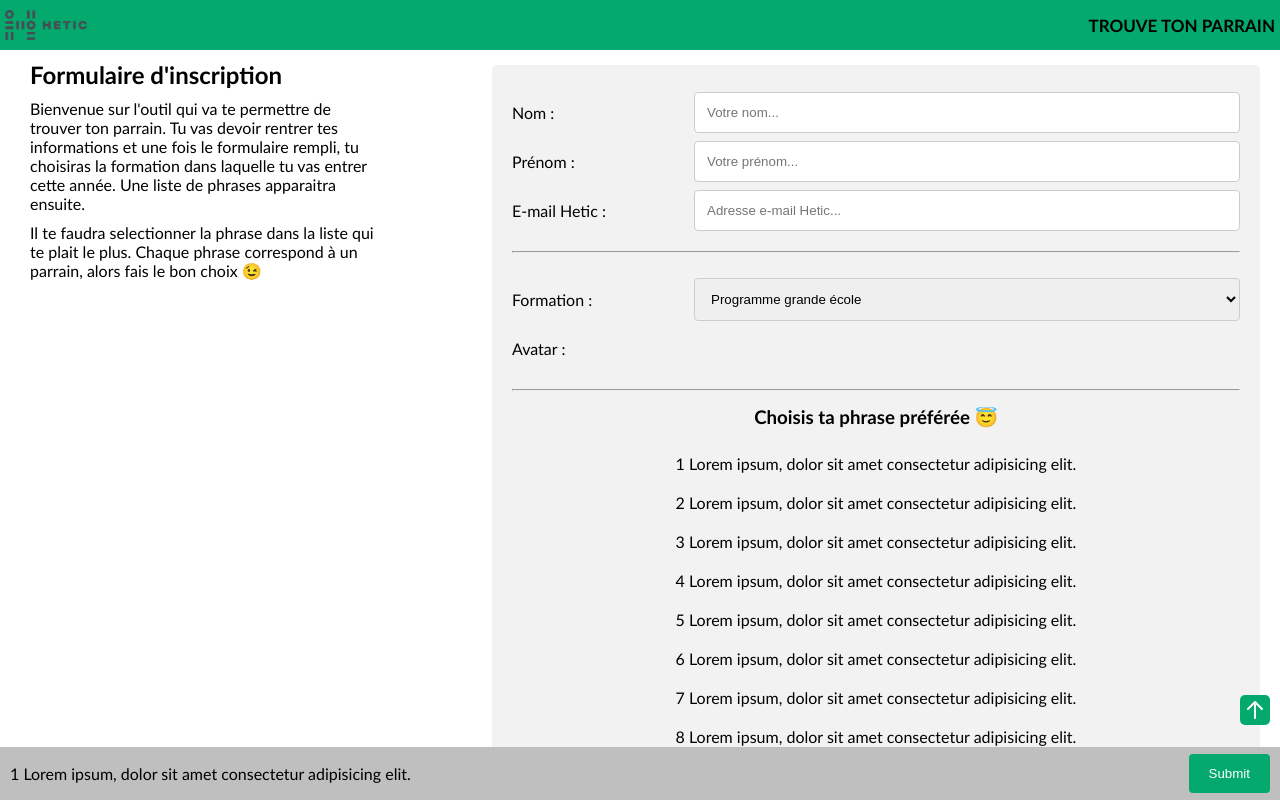
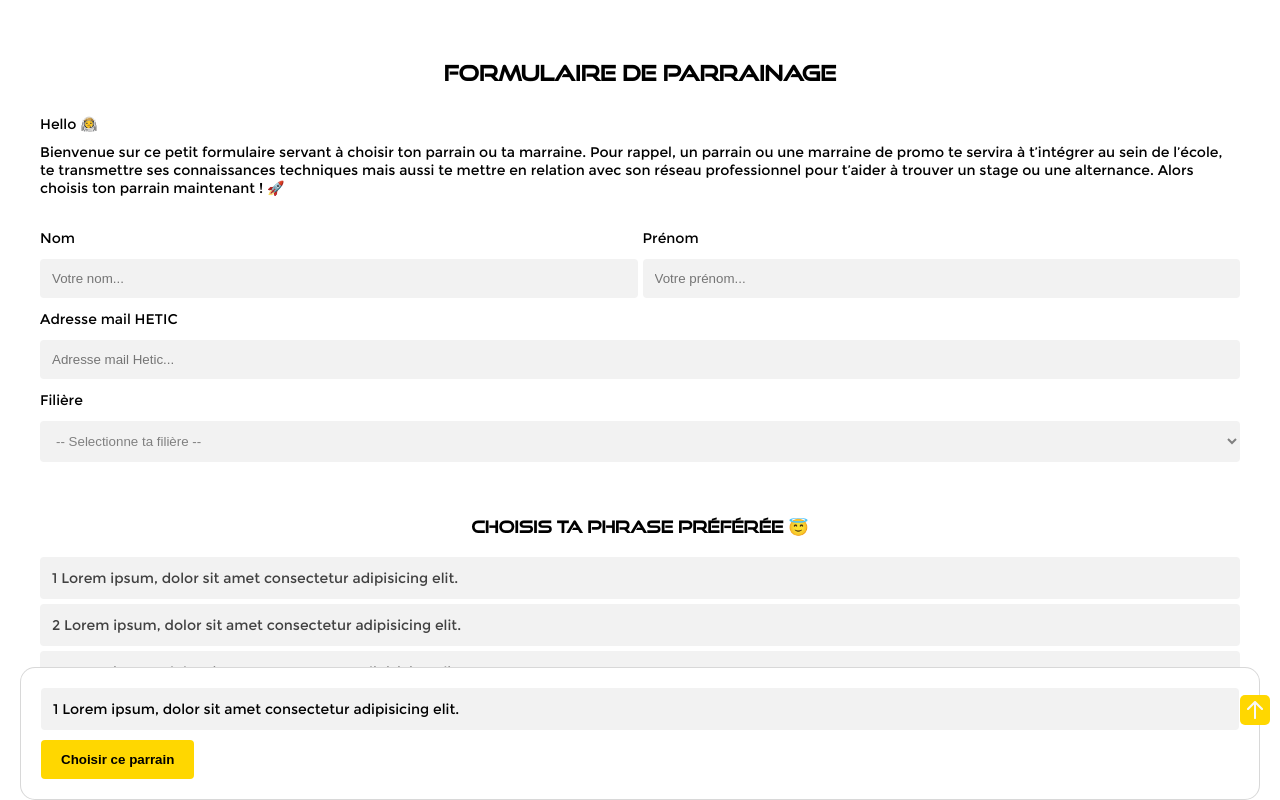
Before and after one commit to CamilleMrntz/Parrainage-front, a plain HTML site: page index.html in a window 1280 px wide. Both pictures are taken after a click on the element "1 Lorem ipsum, dolor sit amet consectetur adipisicing elit.". Shown: the top 800 px of the page. Drawn offline with Linux system fonts and the light colour scheme.

Commit message:
new look of the form page, according to the figma maquette.

```diff
--- a/index.html
+++ b/index.html
@@ -9,60 +9,43 @@
     <title>Formulaire</title>
 </head>
 
-<header>
-    <img class="logo" src="assets/logo-hetic.png" alt="logo Hetic">
+<!-- <header>
+    <img class="logo" src="assets/img/logo-hetic.png" alt="logo Hetic">
     <h1 class="name">TROUVE TON PARRAIN</h1>
-</header>
+</header> -->
 
 <body>
     <main class="wrapper">
 
         <section class="description">
-            <h2>Formulaire d'inscription</h2>
-            <p>Bienvenue sur l'outil qui va te permettre de trouver ton parrain. Tu vas devoir rentrer tes informations
-                et
-                une fois le formulaire rempli, tu choisiras la formation dans laquelle tu vas entrer cette année. Une liste
-                de
-                phrases apparaitra ensuite.</p>
-            <p>Il te faudra selectionner la phrase dans la liste qui te plait le plus. Chaque phrase correspond à un
-                parrain, alors fais le bon choix 😉</p>
+            <h1>Formulaire de parrainage</h1>
+            <p>Hello 👨‍🚀</p>
+            <p>Bienvenue sur ce petit formulaire servant à choisir ton parrain ou ta marraine.
+                Pour rappel, un parrain ou une marraine de promo te servira à t’intégrer au sein de l’école, te
+                transmettre ses connaissances techniques mais aussi te mettre en relation avec son réseau professionnel
+                pour t’aider à trouver un stage ou une alternance. Alors choisis ton parrain maintenant ! 🚀</p>
         </section>
 
         <section id="formulaire" class="formulaire">
             <form action="/action_page.php">
+                <div class="fullname">
                     <div class="row">
-                    <div class="col-25">
-                        <label for="lastname">Nom :</label>
-                    </div>
-                    <div class="col-75">
+                        <label for="lastname">Nom</label>
                         <input type="text" id="lastname" name="lastname" placeholder="Votre nom...">
                     </div>
-                </div>
                     <div class="row">
-                    <div class="col-25">
-                        <label for="firstname">Prénom :</label>
-                    </div>
-                    <div class="col-75">
+                        <label for="firstname">Prénom</label>
                         <input type="text" id="firstname" name="firstname" placeholder="Votre prénom...">
                     </div>
                 </div>
                 <div class="row">
-                    <div class="col-25">
-                        <label for="mail">E-mail Hetic :</label>
+                    <label for="mail">Adresse mail HETIC</label>
+                    <input type="text" id="mail" name="mail" placeholder="Adresse mail Hetic...">
                 </div>
-                    <div class="col-75">
-                        <input type="text" id="mail" name="mail" placeholder="Adresse e-mail Hetic...">
-                    </div>
-                </div>
-                <br>
-                <hr>
-                <br>
                 <div class="row">
-                    <div class="col-25">
-                        <label for="formation">Formation :</label>
-                    </div>
-                    <div class="col-75">
+                    <label for="formation">Filière</label>
                     <select id="training" class="formation" name="training">
+                        <option value="default">-- Selectionne ta filière --</option>
                         <option value="grande_ecole">Programme grande école</option>
                         <option value="bachelor_webmarketing">Bachelor webmarketing & UX</option>
                         <option value="bachelor_dev_web">Bachelor développeur web</option>
@@ -75,18 +58,7 @@
                         <option value="mastere_data">mastere 1 data & IA</option>
                     </select>
                 </div>
-                </div>
-                <div class="row">
-                    <div class="col-25">
-                        <label for="avatar">Avatar :</label>
-                    </div>
-                    <!-- <div class="col-75">
-                        <input type="file" id="avatar" name="avatar" accept="image/png, image/jpeg">
-                    </div> -->
-                </div>
 
-                <br>
-                <hr>
                 <section class="pick">
                     <h3>Choisis ta phrase préférée 😇</h3>
                     <p class="quote">1 Lorem ipsum, dolor sit amet consectetur adipisicing elit.</p>
@@ -98,19 +70,18 @@
                     <p class="quote">7 Lorem ipsum, dolor sit amet consectetur adipisicing elit.</p>
                     <p class="quote">8 Lorem ipsum, dolor sit amet consectetur adipisicing elit.</p>
                     <p class="quote">9 Lorem ipsum, dolor sit amet consectetur adipisicing elit.</p>
-                    <p class="quote">10 Lorem ipsum, dolor sit amet consectetur adipisicing elit. Lorem ipsum, dolor sit amet consectetur adipisicing elit.</p>
+                    <p class="quote">10 Lorem ipsum, dolor sit amet consectetur adipisicing elit. Lorem ipsum, dolor sit
+                        amet consectetur adipisicing elit.</p>
                 </section>
-                <br>
-                <hr>
-                <br>
+
                 <div id="submit_contener">
                     <div id="quote_contener"></div>
-                        <input type="submit" value="Submit">
+                    <input type="submit" value="Choisir ce parrain">
                 </div>
             </form>
         </section>
         <div id="button" class="arrow">
-            <img src="./assets/arrow.png" alt="arrow to slide on top of the page">
+            <img src="./assets/img/arrow.png" alt="arrow to slide on top of the page">
         </div>
     </main>
 </body>
--- a/index.js
+++ b/index.js
@@ -9,6 +9,8 @@
 //     console.log(err);
 //   });
 //getUser;
+
+
 const form = document.querySelector("form");
 form.addEventListener("submit", (e) => {
   e.preventDefault();
--- a/style.css
+++ b/style.css
@@ -4,46 +4,66 @@
   padding: 0;
 }
 
-  html {
-    font-family:'Gill Sans', 'Gill Sans MT', Calibri, 'Trebuchet MS', sans-serif;
+@font-face {
+  font-family: "Good_Times";
+  src: url("./assets/font/good_times/good\ times\ rg.otf");
 }
 
-  header {
-    display: flex;
-    justify-content: space-between;
-    align-items: center;
-    height: 50px;
-    background-color: #04AA6D;
-    padding: 5px;
+@font-face {
+  font-family: "Montserrat";
+  src: url("./assets/font/montserrat.regular.ttf");
 }
 
-  .logo {
-    height: 30px;
-  }
-
-  .name {
-    font-size: 17px;
-    font-weight: 600;
+html {
+  /* font-family: "Gill Sans", "Gill Sans MT", Calibri, "Trebuchet MS", sans-serif; */
+  font-family: Montserrat;
+  font-size: 14px;
 }
 
 .wrapper {
   display: flex;
   flex-direction: column;
+  padding-block: 40px 90px;
 }
 
 .description {
   display: flex;
   flex-direction: column;
-    padding: 20px;
+  padding: 20px 0;
+  margin-inline: 40px;
   gap: 10px;
 }
 
-  input[type=text], select, textarea {
+h1 {
+  font-family: Good_Times;
+  align-self: center;
+  margin-bottom: 20px;
+}
+
+.formulaire {
+  border-radius: 5px;
+  margin-inline: 40px;
+  margin-bottom: 50px;
+}
+
+.fullname {
+  display: flex;
+  flex-direction: column;
+  gap: 5px;
+}
+
+.fullname .row {
+  /* width: 0%; */
+}
+
+input,
+select {
   width: 100%;
   padding: 12px;
-    border: 1px solid #ccc;
+  border: 0px;
   border-radius: 4px;
-    resize: vertical;
+  background: #f2f2f2;
+  color: #808080;
 }
 
 label {
@@ -51,42 +71,9 @@
   display: inline-block;
 }
 
-  input[type=submit] {
-    background-color: #04AA6D;
-    color: white;
-    padding: 12px 20px;
-    border: none;
-    border-radius: 4px;
-    cursor: pointer;
-    float: right;
-  }
-
-  input[type=submit]:hover {
-    background-color: #45a049;
-  }
-
-  .formulaire {
-    border-radius: 5px;
-    background-color: #f2f2f2;
-    padding: 20px;
-    margin-bottom: 50px;
-  }
-
-  .col-25 {
-    float: left;
-    width: 25%;
-    margin-top: 6px;
-  }
-
-  .col-75 {
-    float: left;
-    width: 75%;
-    margin-top: 6px;
-  }
-
 .row {
   display: flex;
-    align-items: center;
+  flex-direction: column;
 }
 
 /* Clear floats after the columns */
@@ -97,6 +84,7 @@
 }
 
 h3 {
+  font-family: Good_Times;
   margin: 15px;
 }
 
@@ -105,16 +93,26 @@
   display: flex;
   flex-direction: column;
   align-items: center;
+  gap: 5px;
+  margin-top: 40px;
 }
 
 .pick p {
+  text-align: left;
   font-weight: 400;
-    padding: 10px;
-    text-align: center;
+  padding: 12px;
+  border-radius: 4px;
+  color: #414141;
 }
 
 .pick p:hover {
   cursor: pointer;
+  background-color: #e3e3e3;
+}
+
+.quote {
+  width: 100%;
+  background-color: #f2f2f2;
 }
 
 /* Arrow to slide on top of the page */
@@ -124,7 +122,7 @@
   align-items: center;
   width: 30px;
   height: 30px;
-    background: #04AA6D;
+  background: #FFD700;
   border-radius: 5px;
   position: fixed;
   bottom: 75px;
@@ -138,38 +136,49 @@
 /* This contener is linked to js. It will appear once a quote is selected by the user */
 #submit_contener {
   display: none;
-    justify-content: space-between;
-    align-items: center;
+  flex-direction: column;
+  gap: 10px;
   position: fixed;
   bottom: 0;
-    left: 0;
-    width: 100vw;
-    background-color: rgb(191, 191, 191);
-    padding-block: 7px;
-    padding-inline: 10px;
+  left: 20px;
+  right: 20px;
+  padding: 20px;
+  background-color: rgb(255, 255, 255);
+  border-radius: 15px;
+  border: 1px solid #a8a8a872;
 }
 
-  @media (min-width: 700px) {
-    header {
-      position: fixed;
-      width: 100%;
-      z-index: 1;
+#quote_contener p {
+  font-weight: 400;
+  padding: 12px;
+  border-radius: 4px;
+  background: #f2f2f2;
 }
-    .description {
-      width: 30%;
-      position: fixed;
-      left: 10px;
-      top: 40px;
+
+input[type="submit"] {
+  width: fit-content;
+  background-color: #FFD700;
+  color: #000000;
+  padding: 12px 20px;
+  border: none;
+  border-radius: 4px;
+  cursor: pointer;
+  font-weight: 600;
 }
-    .formulaire {
-      width: 60%;
-      margin-top: 65px;
-      position: absolute;
-      top: 0px;
-      right: 20px;
+
+input[type="submit"]:hover {
+  background-color: #ecc900;
 }
-    .wrapper {
+
+/* Au dessus de 550px, les inputs nom et prénom se mettent cote à cote */
+@media (min-width: 550px) {
+  .fullname {
+    display: flex;
     flex-direction: row;
-      justify-content: space-around;
+    gap: 5px;
+  }
+
+  .fullname .row {
+    width: 50%;
   }
 }
```
Also changed, not shown: assets/font/good_times/read-this.html (added, +191 -0 lines), assets/font/good_times/good times rg.otf (added), assets/font/montserrat.regular.ttf (added), assets/img/arrow.png (renamed from assets/arrow.png), assets/img/logo-hetic.png (renamed from assets/logo-hetic.png), 4 other files. Lines whose indentation alone changed are shown as unchanged.
